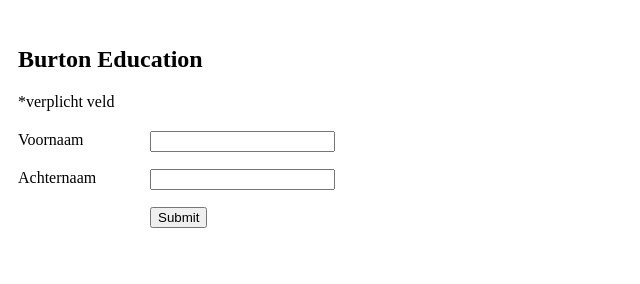
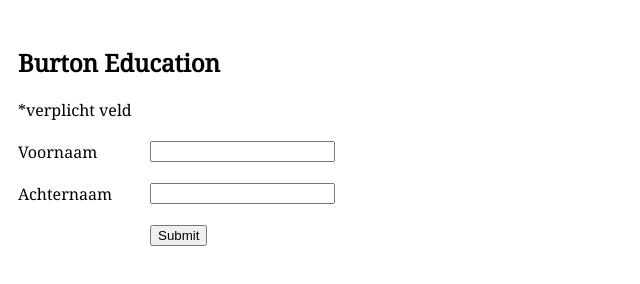
Before and after one commit to nargesn4/Burton-Education-website, a plain HTML site: page Login.html in a window 1280 px wide. Shown: the whole page, without its empty margins (0-640 px from the left). Drawn offline with Linux system fonts and the light colour scheme.

Commit message:
phont gebruiken

```diff
--- a/Login.html
+++ b/Login.html
@@ -3,7 +3,10 @@
 <head>
     <meta charset="UTF-8">
     <title>Login</title>
+    <link href="https://fonts.googleapis.com/css?family=Noto+Serif" rel="stylesheet">
     <style>
+        body{
+        font-family: 'Noto Serif', serif;}
         form ul{
             list-style-type: none;
             padding: 0px;
```
